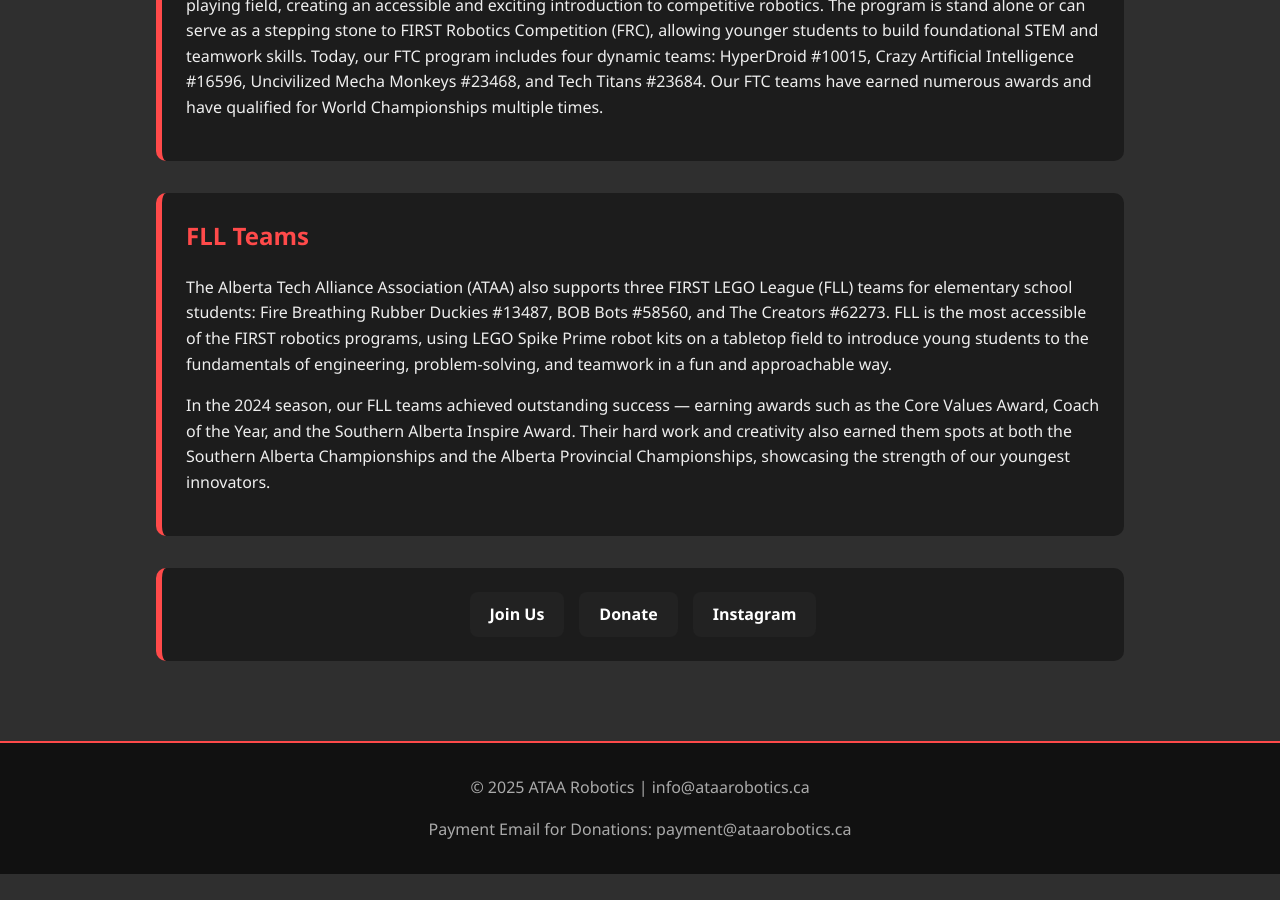
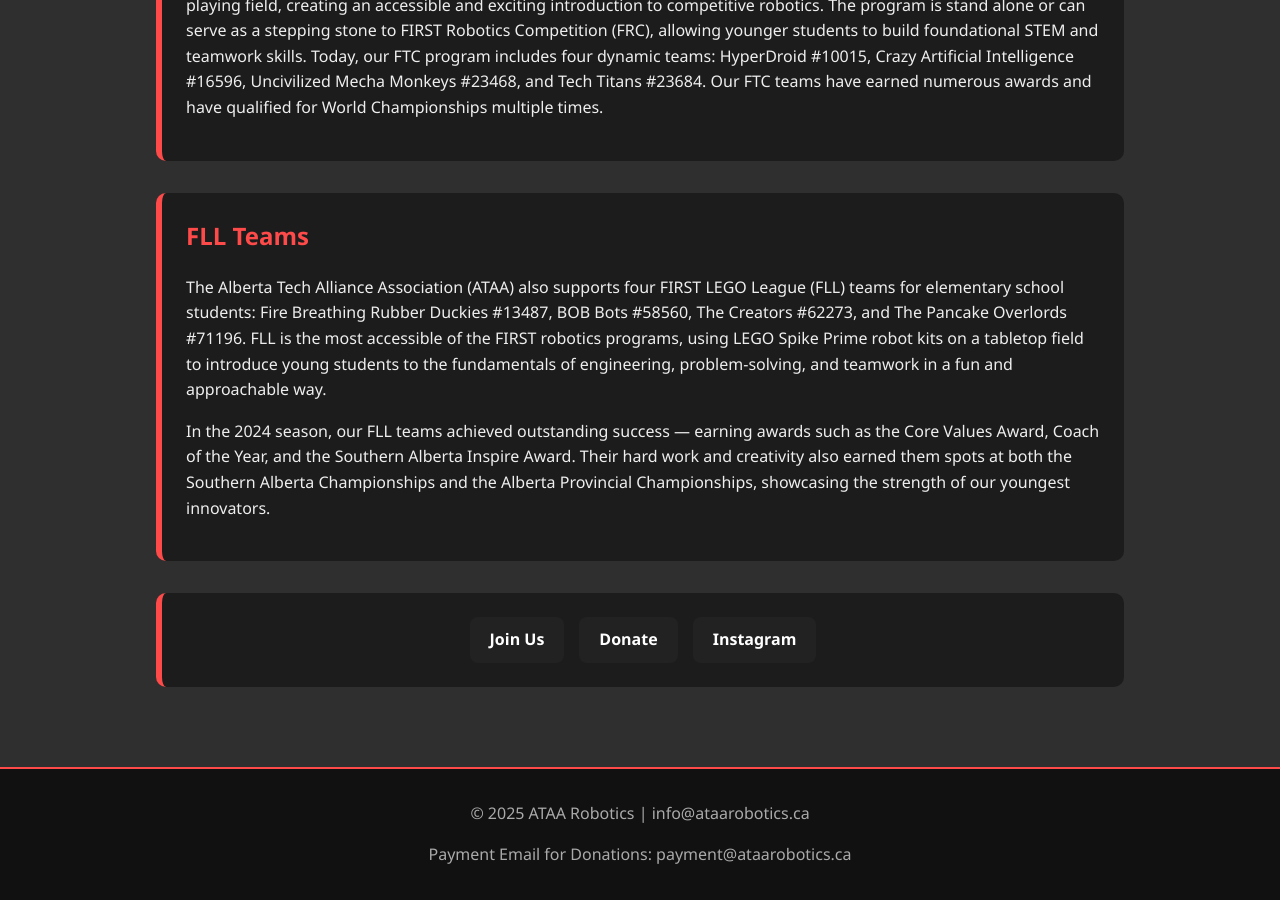
Before and after one commit to ATAARobotics/ataarobotics.github.io, a Jekyll site: the page built from index.html, in a window 1280 px wide and 900 px high, scrolled down 1870 px. Built offline with Jekyll 4.4.1, drawn with Linux system fonts in a browser that asks for light colours; before the commit the page ends 2744 px from its top, so only the background shows below that.

Commit message:
mention pancake overlords existence

```diff
--- a/index.html
+++ b/index.html
@@ -110,13 +110,13 @@
   <section id="fll">
     <h2>FLL Teams</h2>
     <p>
-      The Alberta Tech Alliance Association (ATAA) also supports three FIRST
+      The Alberta Tech Alliance Association (ATAA) also supports four FIRST
       LEGO League (FLL) teams for elementary school students: Fire Breathing
-      Rubber Duckies #13487, BOB Bots #58560, and The Creators #62273. FLL is
-      the most accessible of the FIRST robotics programs, using LEGO Spike
-      Prime robot kits on a tabletop field to introduce young students to the
-      fundamentals of engineering, problem-solving, and teamwork in a fun and
-      approachable way.
+      Rubber Duckies #13487, BOB Bots #58560, The Creators #62273, and The
+      Pancake Overlords #71196. FLL is the most accessible of the FIRST
+      robotics programs, using LEGO Spike Prime robot kits on a tabletop field
+      to introduce young students to the fundamentals of engineering,
+      problem-solving, and teamwork in a fun and approachable way.
     </p>
     <p>
       In the 2024 season, our FLL teams achieved outstanding success —
```
